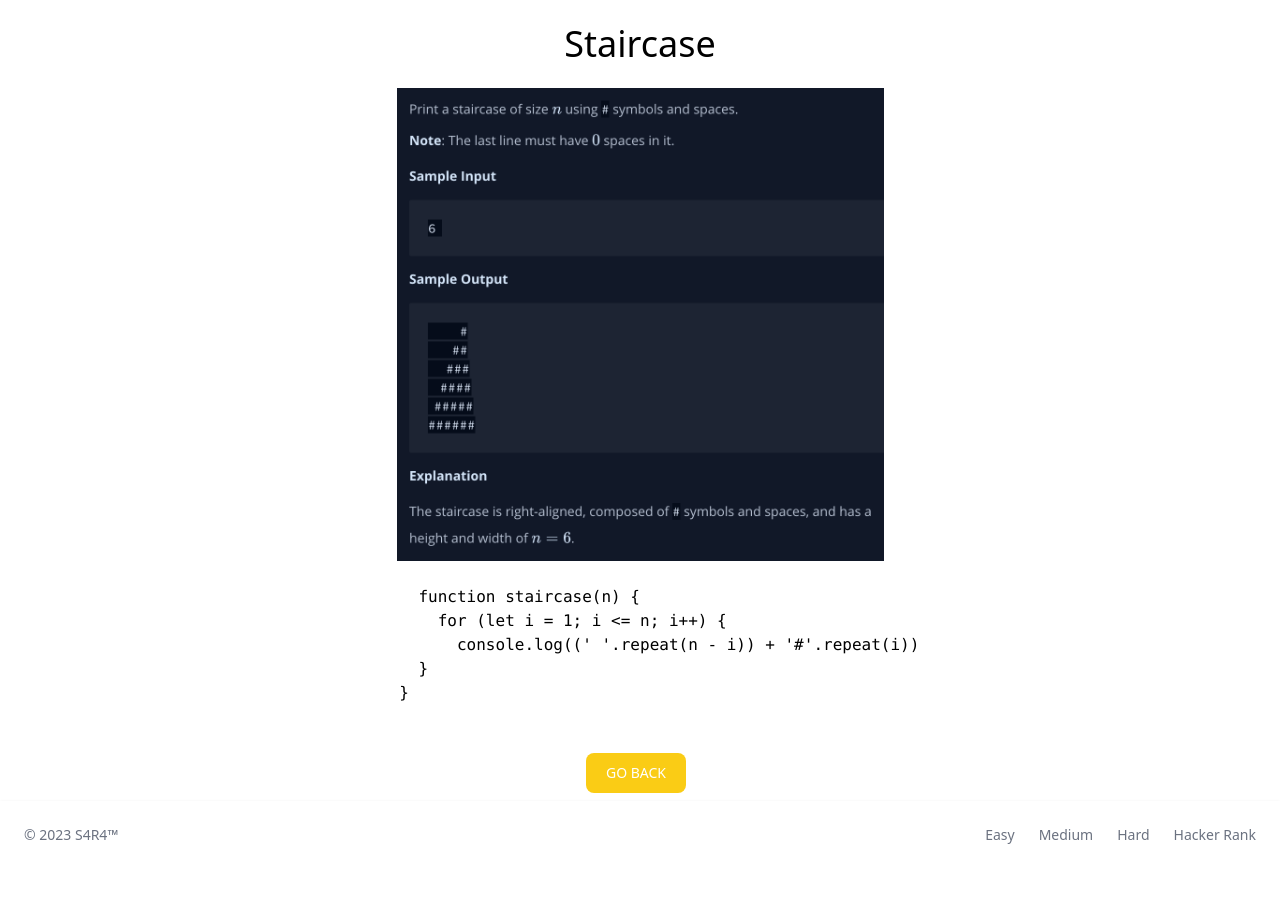
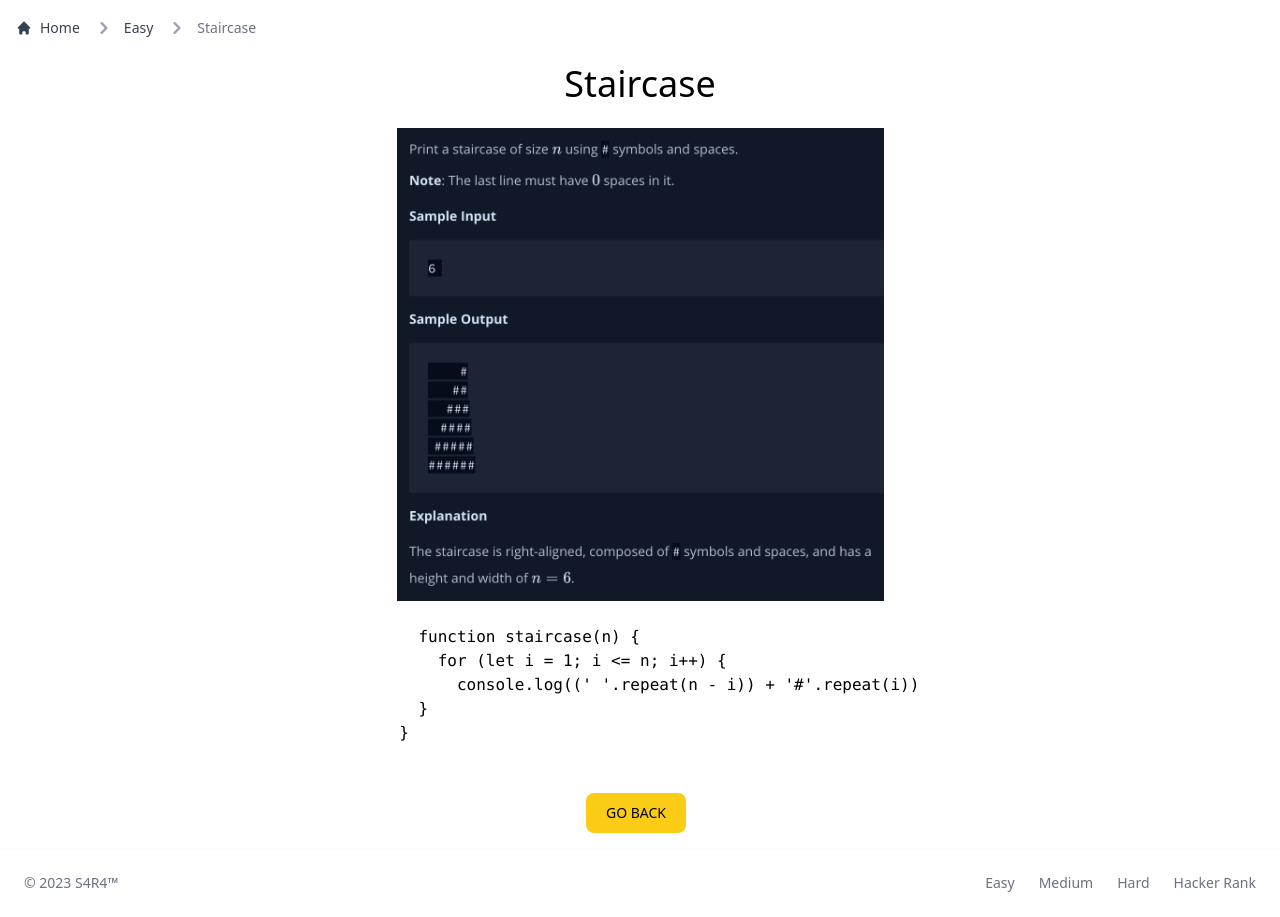
Before and after one commit to missatrox44/algo-practice-problems, a plain HTML site: page staircase.html in a window 1280 px wide. Before the commit the page ends 869 px from the top, so only its background shows below. Drawn offline with nearby package versions, Linux system fonts and the light colour scheme.

Commit message:
added breadcrumbs

```diff
--- a/staircase.html
+++ b/staircase.html
@@ -8,7 +8,32 @@
   <script src="https://cdn.tailwindcss.com"></script>
   <link href="https://cdnjs.cloudflare.com/ajax/libs/flowbite/1.6.3/flowbite.min.css"  rel="stylesheet" />
 </head>
-<body class="text-center">
+<body>
+
+  <nav class="flex mt-4 ml-4" aria-label="Breadcrumb">
+    <ol class="inline-flex items-center space-x-1 md:space-x-3">
+      <li class="inline-flex items-center">
+        <a href="/" class="inline-flex items-center text-sm font-medium text-gray-700 hover:text-blue-600 dark:text-gray-400 dark:hover:text-black">
+          <svg aria-hidden="true" class="w-4 h-4 mr-2" fill="currentColor" viewBox="0 0 20 20" xmlns="http://www.w3.org/2000/svg"><path d="M10.707 2.293a1 1 0 00-1.414 0l-7 7a1 1 0 001.414 1.414L4 10.414V17a1 1 0 001 1h2a1 1 0 001-1v-2a1 1 0 011-1h2a1 1 0 011 1v2a1 1 0 001 1h2a1 1 0 001-1v-6.586l.293.293a1 1 0 001.414-1.414l-7-7z"></path></svg>
+          Home
+        </a>
+      </li>
+      <li>
+        <div class="flex items-center">
+          <svg aria-hidden="true" class="w-6 h-6 text-gray-400" fill="currentColor" viewBox="0 0 20 20" xmlns="http://www.w3.org/2000/svg"><path fill-rule="evenodd" d="M7.293 14.707a1 1 0 010-1.414L10.586 10 7.293 6.707a1 1 0 011.414-1.414l4 4a1 1 0 010 1.414l-4 4a1 1 0 01-1.414 0z" clip-rule="evenodd"></path></svg>
+          <a href="/easy.html" class="ml-1 text-sm font-medium text-gray-700 hover:text-blue-600 md:ml-2 dark:text-gray-400 dark:hover:text-black">Easy</a>
+        </div>
+      </li>
+      <li aria-current="page">
+        <div class="flex items-center">
+          <svg aria-hidden="true" class="w-6 h-6 text-gray-400" fill="currentColor" viewBox="0 0 20 20" xmlns="http://www.w3.org/2000/svg"><path fill-rule="evenodd" d="M7.293 14.707a1 1 0 010-1.414L10.586 10 7.293 6.707a1 1 0 011.414-1.414l4 4a1 1 0 010 1.414l-4 4a1 1 0 01-1.414 0z" clip-rule="evenodd"></path></svg>
+          <span class="ml-1 text-sm font-medium text-gray-500 md:ml-2 dark:text-gray-400">Staircase</span>
+        </div>
+      </li>
+    </ol>
+  </nav>
+
+<div class="text-center">
   <h3 class="text-4xl my-6">Staircase</h3>
   <!-- <p>Print a staircase of size <em>n</em> using <em>#</em> symbols and spaces.</p> -->
   <div class="flex justify-center">
@@ -29,7 +54,8 @@
 
    </code>
 
- <button type="button" class="focus:outline-none text-white bg-yellow-400 hover:bg-yellow-500 focus:ring-4 focus:ring-yellow-300 font-medium rounded-lg text-sm px-5 py-2.5 mr-2 mb-2 dark:focus:ring-yellow-900"><a href="index.html">GO BACK</a></button>
+ <button type="button" class="focus:outline-none text-black bg-yellow-400 hover:bg-yellow-500 focus:ring-4 focus:ring-yellow-300 font-medium rounded-lg text-sm px-5 py-2.5 mr-2 mb-4 dark:focus:ring-yellow-900"><a href="index.html">GO BACK</a></button>
+</div>
 
 <footer class="p-4 bg-white shadow md:flex md:items-center md:justify-between md:p-6 dark:bg-gray-800">
   <span class="text-sm text-gray-500 sm:text-center dark:text-gray-400">© 2023 <a target="_blank" href="https://missatrox44.github.io/portfolio/" class="hover:underline">S4R4™</a>
```
Also changed, not shown: index.html (+2 -2 lines), solve-me-first.html (+22 -0 lines), easy.html (added), hard.html (added), medium.html (added).
